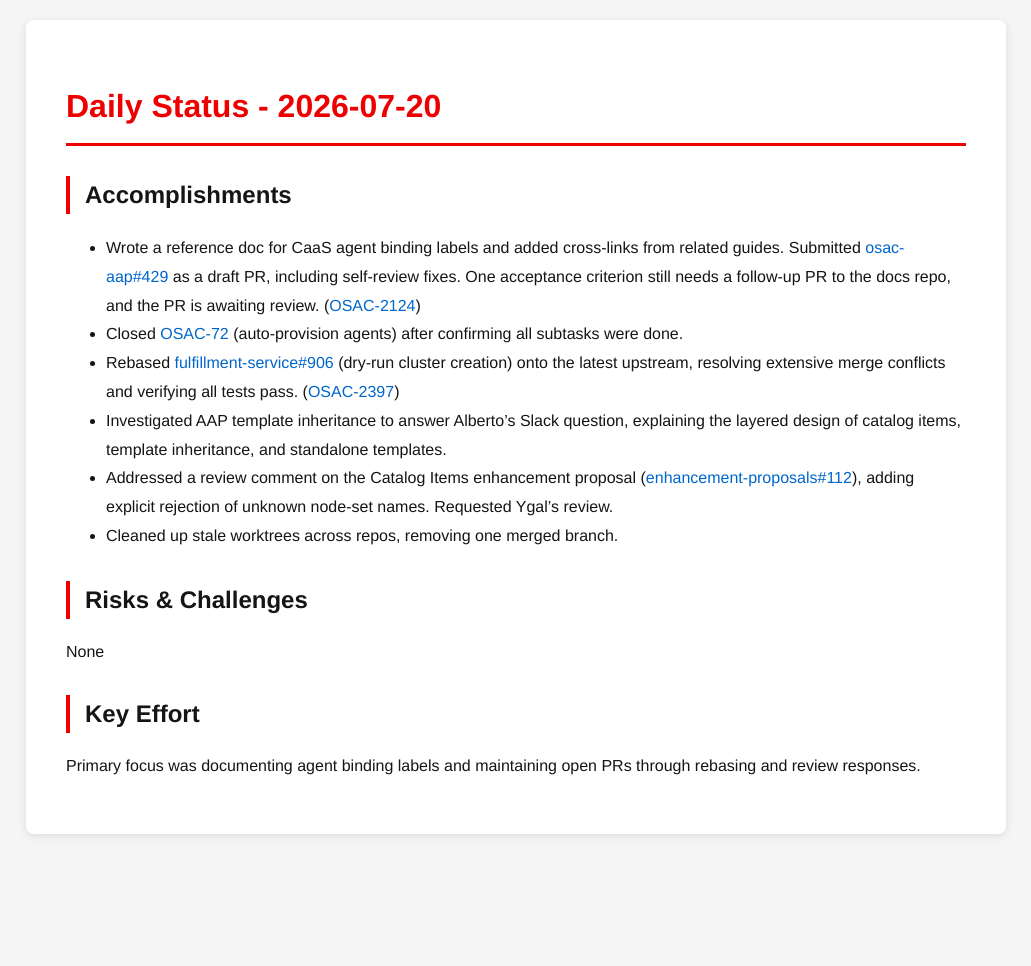
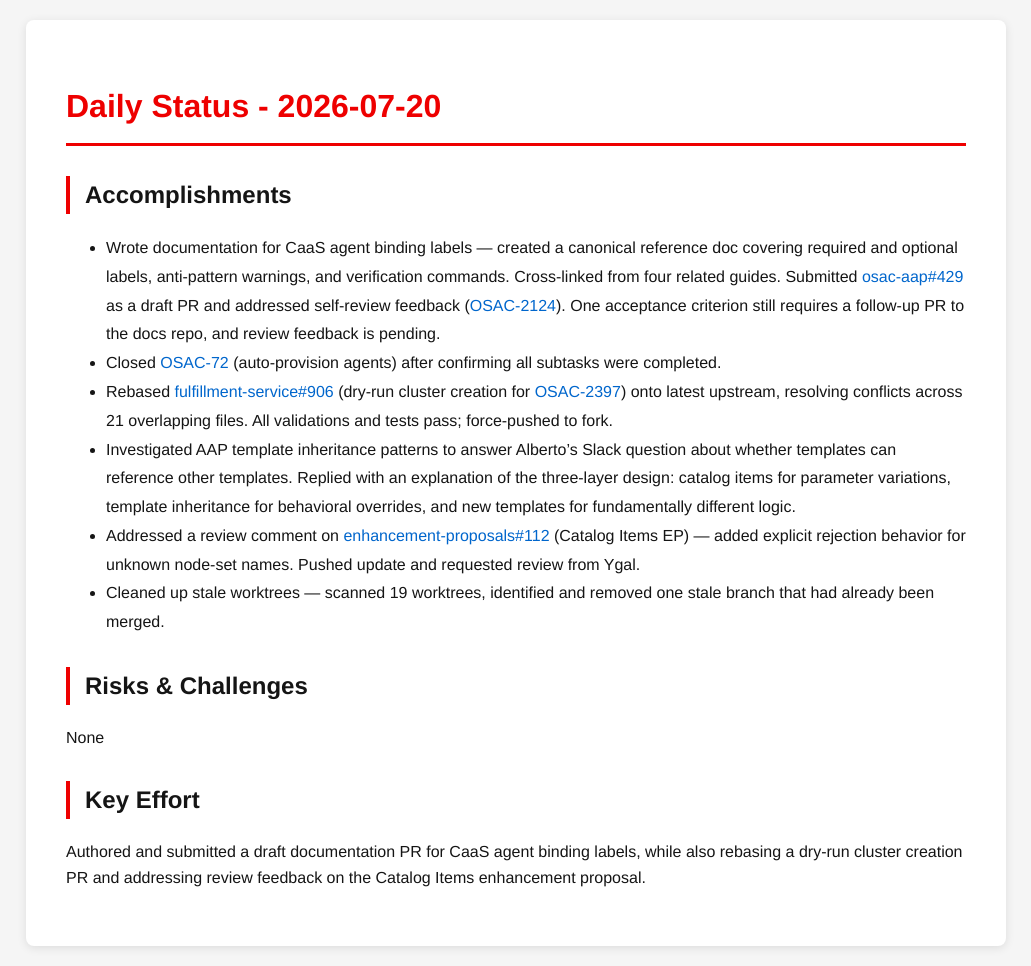
Before and after one commit to tzvatot/daily-status, a Jekyll site: the page built from 2026-07-20.md, in a window 1280 px wide. Shown: the whole page, without its empty margins (124-1155 px from the left). Built offline with Jekyll 4.4.1, drawn with Linux system fonts in a browser that asks for light colours; before the commit the page ends 900 px from its top, so only the background shows below that.

Commit message:
Daily status update - 2026-07-20

```diff
--- a/2026-07-20.md
+++ b/2026-07-20.md
@@ -7,15 +7,15 @@ date: 2026-07-20
 # Daily Status - 2026-07-20
 
 ## Accomplishments
-- Wrote a reference doc for CaaS agent binding labels and added cross-links from related guides. Submitted [osac-aap#429](https://github.com/osac-project/osac-aap/pull/429) as a draft PR, including self-review fixes. One acceptance criterion still needs a follow-up PR to the docs repo, and the PR is awaiting review. ([OSAC-2124](https://redhat.atlassian.net/browse/OSAC-2124))
-- Closed [OSAC-72](https://redhat.atlassian.net/browse/OSAC-72) (auto-provision agents) after confirming all subtasks were done.
-- Rebased [fulfillment-service#906](https://github.com/osac-project/fulfillment-service/pull/906) (dry-run cluster creation) onto the latest upstream, resolving extensive merge conflicts and verifying all tests pass. ([OSAC-2397](https://redhat.atlassian.net/browse/OSAC-2397))
-- Investigated AAP template inheritance to answer Alberto's Slack question, explaining the layered design of catalog items, template inheritance, and standalone templates.
-- Addressed a review comment on the Catalog Items enhancement proposal ([enhancement-proposals#112](https://github.com/osac-project/enhancement-proposals/pull/112)), adding explicit rejection of unknown node-set names. Requested Ygal's review.
-- Cleaned up stale worktrees across repos, removing one merged branch.
+- Wrote documentation for CaaS agent binding labels — created a canonical reference doc covering required and optional labels, anti-pattern warnings, and verification commands. Cross-linked from four related guides. Submitted [osac-aap#429](https://github.com/osac-project/osac-aap/pull/429) as a draft PR and addressed self-review feedback ([OSAC-2124](https://redhat.atlassian.net/browse/OSAC-2124)). One acceptance criterion still requires a follow-up PR to the docs repo, and review feedback is pending.
+- Closed [OSAC-72](https://redhat.atlassian.net/browse/OSAC-72) (auto-provision agents) after confirming all subtasks were completed.
+- Rebased [fulfillment-service#906](https://github.com/osac-project/fulfillment-service/pull/906) (dry-run cluster creation for [OSAC-2397](https://redhat.atlassian.net/browse/OSAC-2397)) onto latest upstream, resolving conflicts across 21 overlapping files. All validations and tests pass; force-pushed to fork.
+- Investigated AAP template inheritance patterns to answer Alberto's Slack question about whether templates can reference other templates. Replied with an explanation of the three-layer design: catalog items for parameter variations, template inheritance for behavioral overrides, and new templates for fundamentally different logic.
+- Addressed a review comment on [enhancement-proposals#112](https://github.com/osac-project/enhancement-proposals/pull/112) (Catalog Items EP) — added explicit rejection behavior for unknown node-set names. Pushed update and requested review from Ygal.
+- Cleaned up stale worktrees — scanned 19 worktrees, identified and removed one stale branch that had already been merged.
 
 ## Risks & Challenges
 None
 
 ## Key Effort
-Primary focus was documenting agent binding labels and maintaining open PRs through rebasing and review responses.
+Authored and submitted a draft documentation PR for CaaS agent binding labels, while also rebasing a dry-run cluster creation PR and addressing review feedback on the Catalog Items enhancement proposal.
```
